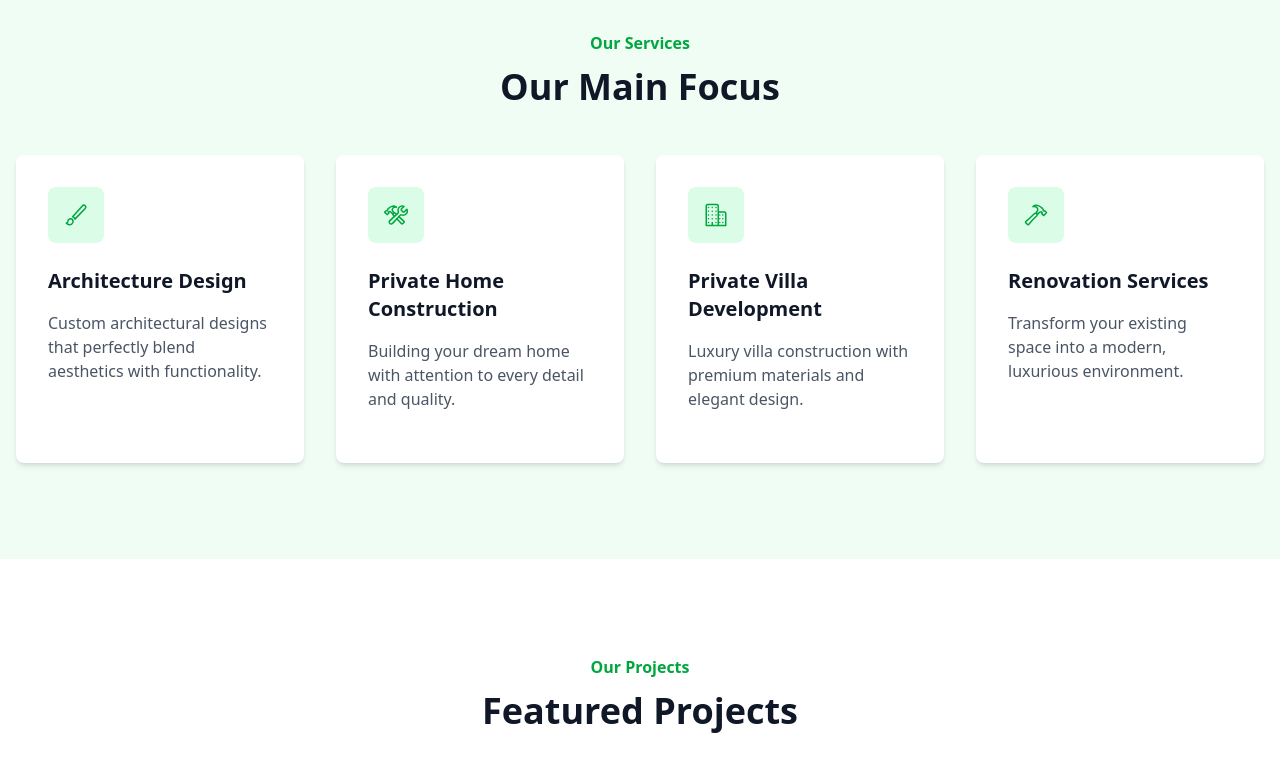
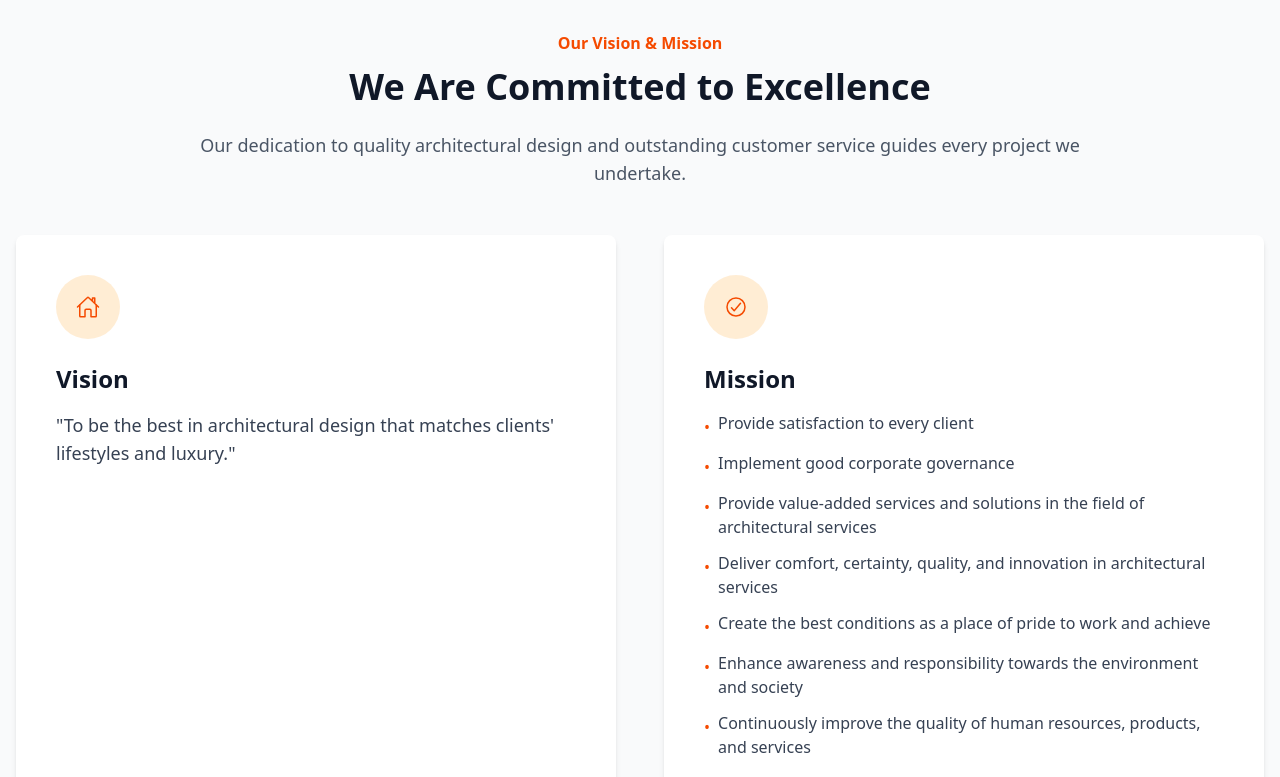
Before and after one commit to NeoCode29/Company-Profile-Power-Landmark, a Next.js app: page / in a window 1280 px wide. Shown: the part 1800-2577 px from the top of the page. Built offline with nearby package versions, Linux system fonts and the light colour scheme.

Commit message:
menambahkan vis dan misi

```diff
--- a/src/components/Header.tsx
+++ b/src/components/Header.tsx
@@ -140,7 +140,7 @@ const Header = () => {
               {/* Mobile Action Buttons */}
               <li className="pt-4 space-y-3">
                 <a
-                  href="https://wa.me/+6221292229999"
+                  href="https://wa.me/+622129222999"
                   target="_blank"
                   rel="noopener noreferrer"
                   className="bg-green-500 text-white px-4 py-2 rounded-full hover:bg-green-600 transition-colors duration-300 flex items-center gap-2 justify-center w-full text-sm"
@@ -149,13 +149,13 @@ const Header = () => {
                   <span>Contact Us</span>
                 </a>
 
-                <a
-                  href="#payment"
+                <Link
+                  href="/payments"
                   className="bg-gray-700 text-white px-4 py-2 rounded-full hover:bg-gray-600 transition-colors duration-300 flex items-center gap-2 justify-center w-full text-sm"
                 >
                   <IoWalletOutline size={16} />
                   <span>Payment</span>
-                </a>
+                </Link>
               </li>
             </ul>
           </nav>
--- a/src/components/Main.tsx
+++ b/src/components/Main.tsx
@@ -1,3 +1,6 @@
+'use client'
+
+import React from 'react'
 import Image from 'next/image'
 import Link from 'next/link'
 import {
@@ -10,7 +13,12 @@ import {
   IoBrushOutline,
   IoConstructOutline,
   IoBusinessOutline,
-  IoHammerOutline
+  IoHammerOutline,
+  IoBedOutline,
+  IoManOutline,
+  IoSquareOutline,
+  IoHeartOutline,
+  IoCheckmarkCircleOutline
 } from 'react-icons/io5'
 
 const Main = () => {
@@ -144,6 +152,74 @@ const Main = () => {
                   <span>Our Services</span>
                   <IoArrowForwardOutline size={18} />
                 </Link>
+              </div>
+            </div>
+          </div>
+        </section>
+
+        {/* Vision Mission Section */}
+        <section className="py-16 md:py-24 bg-gray-50" id="vision-mission">
+          <div className="container mx-auto px-4">
+            <div className="max-w-4xl mx-auto text-center mb-12">
+              <p className="text-orange-600 font-semibold mb-3">
+                Our Vision & Mission
+              </p>
+              <h2 className="text-3xl md:text-4xl font-bold text-gray-900 mb-6">
+                We Are Committed to Excellence
+              </h2>
+              <p className="text-gray-600 text-lg">
+                Our dedication to quality architectural design and outstanding customer service guides every project we undertake.
+              </p>
+            </div>
+
+            <div className="grid md:grid-cols-2 gap-12">
+              {/* Vision */}
+              <div className="bg-white p-8 md:p-10 rounded-lg shadow-md">
+                <div className="w-16 h-16 bg-orange-100 rounded-full flex items-center justify-center mb-6 mx-auto md:mx-0">
+                  <IoHomeOutline className="text-orange-600 text-2xl" />
+                </div>
+                <h3 className="text-2xl font-bold text-gray-900 mb-4 text-center md:text-left">Vision</h3>
+                <p className="text-gray-700 text-lg mb-6 text-center md:text-left">
+                  "To be the best in architectural design that matches clients' lifestyles and luxury."
+                </p>
+              </div>
+
+              {/* Mission */}
+              <div className="bg-white p-8 md:p-10 rounded-lg shadow-md">
+                <div className="w-16 h-16 bg-orange-100 rounded-full flex items-center justify-center mb-6 mx-auto md:mx-0">
+                  <IoCheckmarkCircleOutline className="text-orange-600 text-2xl" />
+                </div>
+                <h3 className="text-2xl font-bold text-gray-900 mb-4 text-center md:text-left">Mission</h3>
+                <ul className="space-y-3 text-gray-700">
+                  <li className="flex items-start gap-2">
+                    <span className="text-orange-600 flex-shrink-0 mt-1">•</span>
+                    <span>Provide satisfaction to every client</span>
+                  </li>
+                  <li className="flex items-start gap-2">
+                    <span className="text-orange-600 flex-shrink-0 mt-1">•</span>
+                    <span>Implement good corporate governance</span>
+                  </li>
+                  <li className="flex items-start gap-2">
+                    <span className="text-orange-600 flex-shrink-0 mt-1">•</span>
+                    <span>Provide value-added services and solutions in the field of architectural services</span>
+                  </li>
+                  <li className="flex items-start gap-2">
+                    <span className="text-orange-600 flex-shrink-0 mt-1">•</span>
+                    <span>Deliver comfort, certainty, quality, and innovation in architectural services</span>
+                  </li>
+                  <li className="flex items-start gap-2">
+                    <span className="text-orange-600 flex-shrink-0 mt-1">•</span>
+                    <span>Create the best conditions as a place of pride to work and achieve</span>
+                  </li>
+                  <li className="flex items-start gap-2">
+                    <span className="text-orange-600 flex-shrink-0 mt-1">•</span>
+                    <span>Enhance awareness and responsibility towards the environment and society</span>
+                  </li>
+                  <li className="flex items-start gap-2">
+                    <span className="text-orange-600 flex-shrink-0 mt-1">•</span>
+                    <span>Continuously improve the quality of human resources, products, and services</span>
+                  </li>
+                </ul>
               </div>
             </div>
           </div>
```
